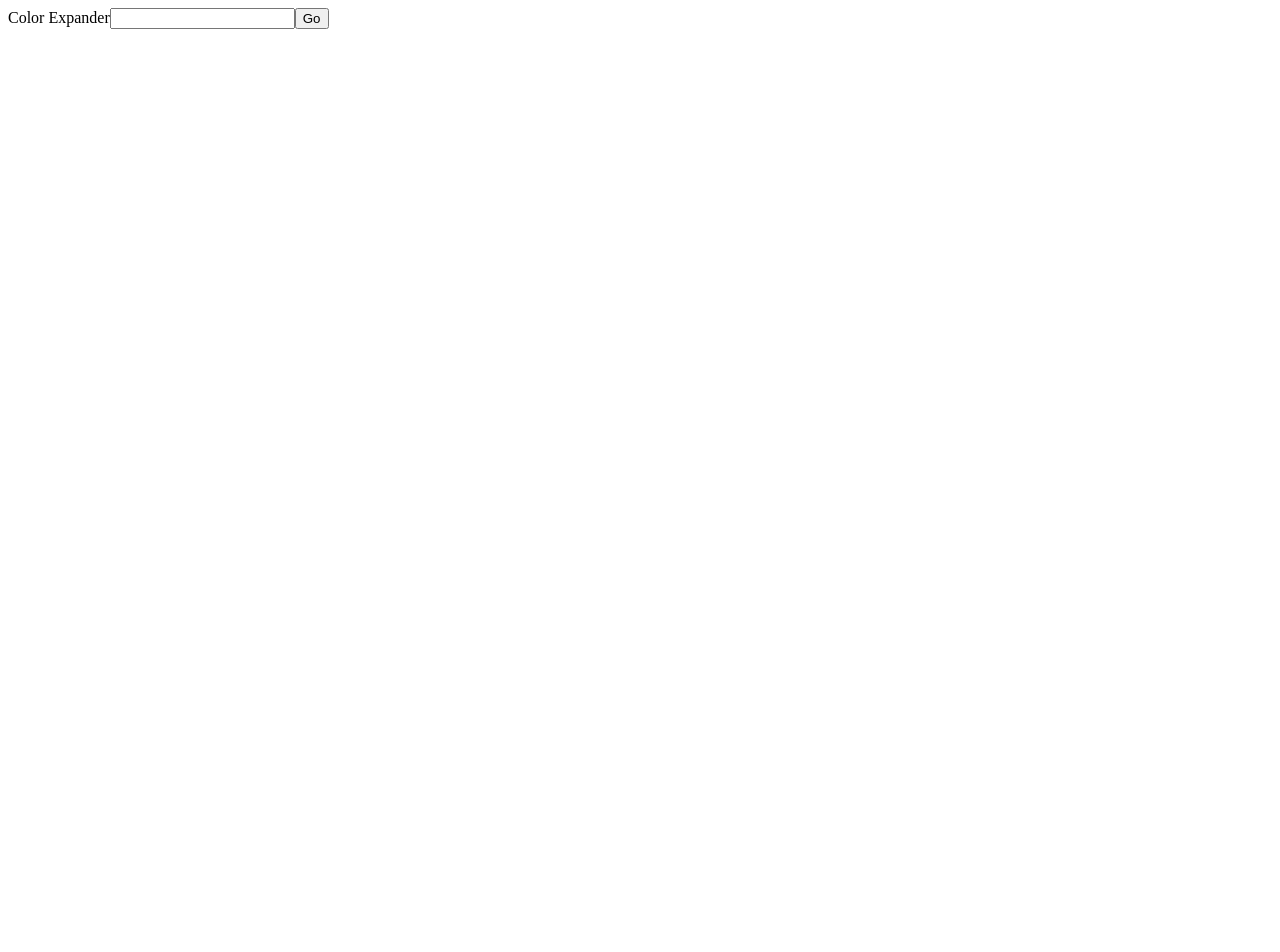
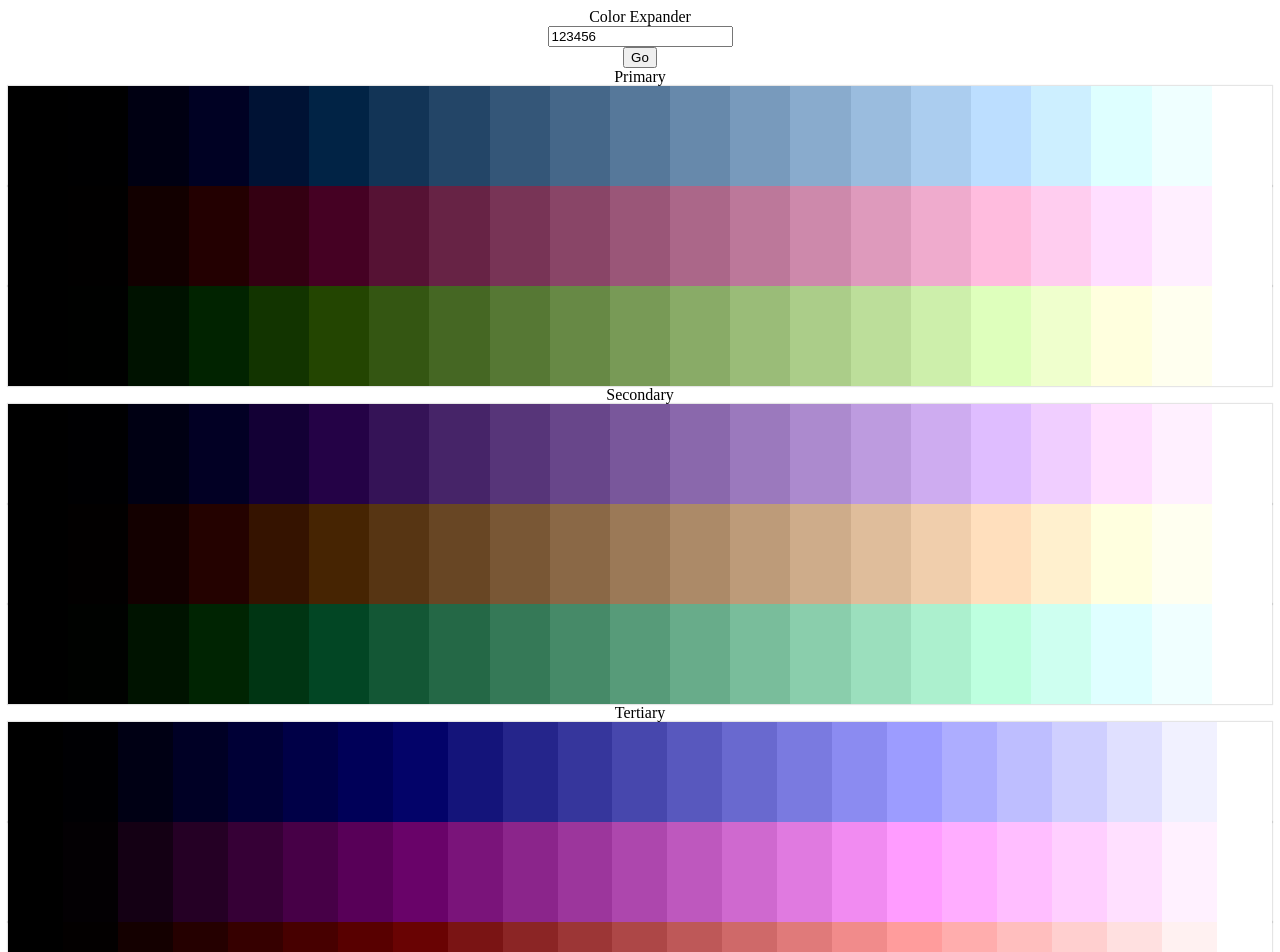
Before and after one commit to cstoddart/color-expander, a React (Create React App) app: page / in a window 1280 px wide. Shown: the top 952 px of the page. Before the commit the page ends 800 px from the top, so only its background shows below. Built offline with nearby package versions, Linux system fonts and the light colour scheme.

Commit message:
add secondary and tertiary colors

```diff
--- a/src/App.js
+++ b/src/App.js
@@ -1,8 +1,14 @@
-import React, { useState } from 'react';
+import React, { useState, useEffect } from 'react';
 import styled from 'styled-components';
 
 import { expandColor, formatHex } from './utilities';
 import { GlobalStyles } from './globalStyles';
+
+const StyledApp = styled.div`
+  display: flex;
+  flex-direction: column;
+  align-items: center;
+`;
 
 const Input = styled.input``;
 
@@ -10,60 +16,190 @@ const Results = styled.div`
   display: flex;
   align-items: center;
   box-shadow : 0 0 1px 1px rgba(0,0,0,0.1);
+  width: 100%;
 `;
 
-  const Result = styled.div`
+const ResultTooltip = styled.div`
+  position: absolute;
+  top: 100%;
+  left: 0;
+  margin-top: 10px;
+  padding: 5px;
+  box-shadow : 0 0 1px 1px rgba(0,0,0,0.1);
+  z-index: 1;
+  background-color: white;
+  opacity: 0;
+`;
+
+const StyledResult = styled.div.attrs(({ color }) => ({
+  style: { background: `#${color}` },
+}))`
   width: 100px;
   height: 100px;
-  background-color: #${({ color }) => color};
   position: relative;
-  margin: ${({ active }) => active && '10px'};
 
-  &:hover:after {
-    content: '#${({ color }) => formatHex(color)}';
-    position: absolute;
-    top: 100%;
-    left: 0;
-    margin-top: 10px;
-    padding: 5px;
-    box-shadow : 0 0 1px 1px rgba(0,0,0,0.1);
+  &:hover ${ResultTooltip} {
+    opacity: 1;
   }
 `;
 
+const Result = ({ color }) => (
+  <StyledResult color={color}>
+    <ResultTooltip>#{formatHex(color)}</ResultTooltip>
+  </StyledResult>
+);
+
 export const App = () => {
-  const [inputValue, setInputValue] = useState('');
-  const [colorHex, setColorHex] = useState(null);
-  const [colorSet, setColorSet] = useState([]);
+  const [inputValue, setInputValue] = useState('123456');
+  const [primaryColorSetA, setPrimaryColorSetA] = useState([]);
+  const [primaryColorSetB, setPrimaryColorSetB] = useState([]);
+  const [primaryColorSetC, setPrimaryColorSetC] = useState([]);
+  const [secondaryColorSetA, setSecondaryColorSetA] = useState([]);
+  const [secondaryColorSetB, setSecondaryColorSetB] = useState([]);
+  const [secondaryColorSetC, setSecondaryColorSetC] = useState([]);
+  const [tertiaryColorSetA, setTertiaryColorSetA] = useState([]);
+  const [tertiaryColorSetB, setTertiaryColorSetB] = useState([]);
+  const [tertiaryColorSetC, setTertiaryColorSetC] = useState([]);
+  const [tertiaryColorSetD, setTertiaryColorSetD] = useState([]);
+  const [tertiaryColorSetE, setTertiaryColorSetE] = useState([]);
+  const [tertiaryColorSetF, setTertiaryColorSetF] = useState([]);
 
-  const handleChange = ({ target: { value } }) => setInputValue(value);
+  useEffect(() => {
+    const [
+      newPrimaryColorSetA,
+      newPrimaryColorSetB,
+      newPrimaryColorSetC,
+      newSecondaryColorSetA,
+      newSecondaryColorSetB,
+      newSecondaryColorSetC,
+      newTertiaryColorSetA,
+      newTertiaryColorSetB,
+      newTertiaryColorSetC,
+      newTertiaryColorSetD,
+      newTertiaryColorSetE,
+      newTertiaryColorSetF,
+    ] = expandColor('123456');
+    setPrimaryColorSetA(newPrimaryColorSetA);
+    setPrimaryColorSetB(newPrimaryColorSetB);
+    setPrimaryColorSetC(newPrimaryColorSetC);
+    setSecondaryColorSetA(newSecondaryColorSetA);
+    setSecondaryColorSetB(newSecondaryColorSetB);
+    setSecondaryColorSetC(newSecondaryColorSetC);
+    setTertiaryColorSetA(newTertiaryColorSetA);
+    setTertiaryColorSetB(newTertiaryColorSetB);
+    setTertiaryColorSetC(newTertiaryColorSetC);
+    setTertiaryColorSetD(newTertiaryColorSetD);
+    setTertiaryColorSetE(newTertiaryColorSetE);
+    setTertiaryColorSetF(newTertiaryColorSetF);
+  }, []);
+
+  const handleChange = ({ target: { value } }) => inputValue[0] === '#'
+    ? setInputValue(value.substring(1))
+    : setInputValue(value);
   const handleClick = () => {
-    /* eslint-disable no-unused-vars */
-    const [_, ...hexCode] = inputValue;
-    const colorHex = inputValue[0] === '#'
-      ? hexCode
+    const colorHex = inputValue.length === 3
+      ? `${inputValue[0]}${inputValue[0]}${inputValue[1]}${inputValue[1]}${inputValue[2]}${inputValue[2]}`
       : inputValue;
-    if (colorHex.length === 3) {
-      const hexValue = `${colorHex[0]}${colorHex[0]}${colorHex[1]}${colorHex[1]}${colorHex[2]}${colorHex[2]}`;
-      setColorSet(expandColor(hexValue));
-      setColorHex(hexValue);
-    } else if (colorHex.length === 6) {
-      setColorSet(expandColor(colorHex));
-      setColorHex(colorHex);
-    }
+    const [
+      newPrimaryColorSetA,
+      newPrimaryColorSetB,
+      newPrimaryColorSetC,
+      newSecondaryColorSetA,
+      newSecondaryColorSetB,
+      newSecondaryColorSetC,
+      newTertiaryColorSetA,
+      newTertiaryColorSetB,
+      newTertiaryColorSetC,
+      newTertiaryColorSetD,
+      newTertiaryColorSetE,
+      newTertiaryColorSetF,
+    ] = expandColor(colorHex);
+    setPrimaryColorSetA(newPrimaryColorSetA);
+    setPrimaryColorSetB(newPrimaryColorSetB);
+    setPrimaryColorSetC(newPrimaryColorSetC);
+    setSecondaryColorSetA(newSecondaryColorSetA);
+    setSecondaryColorSetB(newSecondaryColorSetB);
+    setSecondaryColorSetC(newSecondaryColorSetC);
+    setTertiaryColorSetA(newTertiaryColorSetA);
+    setTertiaryColorSetB(newTertiaryColorSetB);
+    setTertiaryColorSetC(newTertiaryColorSetC);
+    setTertiaryColorSetD(newTertiaryColorSetD);
+    setTertiaryColorSetE(newTertiaryColorSetE);
+    setTertiaryColorSetF(newTertiaryColorSetF);
     return;
   };
 
+  const handleKeyDown = ({ key }) => key === 'Enter' && handleClick();
+
   return (
-    <div>
+    <StyledApp>
       <GlobalStyles />
       Color Expander
-      <Input onChange={handleChange} value={inputValue} />
+      <Input onChange={handleChange} value={inputValue} onKeyDown={handleKeyDown} />
       <button onClick={handleClick}>Go</button>
-      {!!colorSet.length && (
+      Primary
+      {!!primaryColorSetA.length && (
         <Results>
-          {colorSet.map((color) => <Result key={color} color={color} active={color === colorHex} />)}
+          {primaryColorSetA.map((color) => <Result key={color} color={color} />)}
         </Results>
       )}
-    </div>
+      {!!primaryColorSetB.length && (
+        <Results>
+          {primaryColorSetB.map((color) => <Result key={color} color={color} />)}
+        </Results>
+      )}
+      {!!primaryColorSetC.length && (
+        <Results>
+          {primaryColorSetC.map((color) => <Result key={color} color={color} />)}
+        </Results>
+      )}
+      Secondary
+      {!!secondaryColorSetA.length && (
+        <Results>
+          {secondaryColorSetA.map((color) => <Result key={color} color={color} />)}
+        </Results>
+      )}
+      {!!secondaryColorSetB.length && (
+        <Results>
+          {secondaryColorSetB.map((color) => <Result key={color} color={color} />)}
+        </Results>
+      )}
+      {!!secondaryColorSetC.length && (
+        <Results>
+          {secondaryColorSetC.map((color) => <Result key={color} color={color} />)}
+        </Results>
+      )}
+      Tertiary
+      {!!tertiaryColorSetA.length && (
+        <Results>
+          {tertiaryColorSetA.map((color) => <Result key={color} color={color} />)}
+        </Results>
+      )}
+      {!!tertiaryColorSetB.length && (
+        <Results>
+          {tertiaryColorSetB.map((color) => <Result key={color} color={color} />)}
+        </Results>
+      )}
+      {!!tertiaryColorSetC.length && (
+        <Results>
+          {tertiaryColorSetC.map((color) => <Result key={color} color={color} />)}
+        </Results>
+      )}
+      {!!tertiaryColorSetD.length && (
+        <Results>
+          {tertiaryColorSetD.map((color) => <Result key={color} color={color} />)}
+        </Results>
+      )}
+      {!!tertiaryColorSetE.length && (
+        <Results>
+          {tertiaryColorSetE.map((color) => <Result key={color} color={color} />)}
+        </Results>
+      )}
+      {!!tertiaryColorSetF.length && (
+        <Results>
+          {tertiaryColorSetF.map((color) => <Result key={color} color={color} />)}
+        </Results>
+      )}
+    </StyledApp>
   );
 };
--- a/src/utilities/index.js
+++ b/src/utilities/index.js
@@ -13,15 +13,6 @@ export function formatHex (hex) {
   }
 }
 
-export function expandColor(color) {
-  if (color === 'ffffff') {
-    return [...darkenColor(color), color];
-  } else if (color === '000000') {
-    return [color, ...lightenColor(color)];
-  }
-  return [...darkenColor(color), color, ...lightenColor(color)];
-}
-
 function splitChannels(color) {
   const redChannel = `${color[0]}${color[1]}`;
   const greenChannel = `${color[2]}${color[3]}`;
@@ -29,14 +20,42 @@ function splitChannels(color) {
   return [redChannel, greenChannel, blueChannel]
 }
 
+function rotateHue(color) {
+  const [redChannel, greenChannel, blueChannel] = splitChannels(color);
+  const primaryColorA = `${redChannel}${greenChannel}${blueChannel}`;
+  const primaryColorB = `${blueChannel}${redChannel}${greenChannel}`;
+  const primaryColorC = `${greenChannel}${blueChannel}${redChannel}`;
+  return [primaryColorA, primaryColorB, primaryColorC];
+}
+
+function darkenColor(color) {
+  let nextColor = color;
+  const darkenedColors = [];
+  while (nextColor !== '000000') {
+    const [redChannel, greenChannel, blueChannel] = splitChannels(nextColor);
+    const nextRedChannel = ((parseInt(redChannel, 16) - 17 < 0) ? 0 : parseInt(redChannel, 16) - 17).toString(16);
+    const nextGreenChannel = ((parseInt(greenChannel, 16) - 17 < 0) ? 0 : parseInt(greenChannel, 16) - 17).toString(16);
+    const nextBlueChannel = ((parseInt(blueChannel, 16) - 17 < 0) ? 0 : parseInt(blueChannel, 16) - 17).toString(16);
+    nextColor = `${nextRedChannel.length === 1
+      ? `0${nextRedChannel}`
+      : nextRedChannel}${nextGreenChannel.length === 1
+        ? `0${nextGreenChannel}`
+        : nextGreenChannel}${nextBlueChannel.length === 1
+          ? `0${nextBlueChannel}`
+          : nextBlueChannel}`;
+    darkenedColors.push(nextColor);
+  }
+  return darkenedColors.reverse();
+}
+
 function lightenColor(color) {
   let nextColor = color;
   const lightenedColors = [];
   while (nextColor !== 'ffffff') {
     const [redChannel, greenChannel, blueChannel] = splitChannels(nextColor);
-    const nextRedChannel = ((parseInt(redChannel, 16) + 17 > 255) ? 255 : parseInt(redChannel, 16) + 17).toString(16);
-    const nextGreenChannel = ((parseInt(greenChannel, 16) + 17 > 255) ? 255 : parseInt(greenChannel, 16) + 17).toString(16);
-    const nextBlueChannel = ((parseInt(blueChannel, 16) + 17 > 255) ? 255 : parseInt(blueChannel, 16) + 17).toString(16);
+    const nextRedChannel = ((parseInt(redChannel, 16) + 17 > 255) ? parseInt(255).toString(16) : parseInt(redChannel, 16) + 17).toString(16);
+    const nextGreenChannel = ((parseInt(greenChannel, 16) + 17 > 255) ? parseInt(255).toString(16) : parseInt(greenChannel, 16) + 17).toString(16);
+    const nextBlueChannel = ((parseInt(blueChannel, 16) + 17 > 255) ? parseInt(255).toString(16) : parseInt(blueChannel, 16) + 17).toString(16);
     nextColor = `${nextRedChannel.length === 1
       ? `0${nextRedChannel}`
       : nextRedChannel}${nextGreenChannel.length === 1
@@ -49,22 +68,101 @@ function lightenColor(color) {
   return lightenedColors;
 }
 
-function darkenColor(color) {
-  let nextColor = color;
-  const darkenedColors = [];
-  while (nextColor !== '000000') {
-    const [redChannel, greenChannel, blueChannel] = splitChannels(nextColor);
-    const nextRedChannel = ((parseInt(redChannel, 16) - 17 <= 0) ? 0 : parseInt(redChannel, 16) - 17).toString(16);
-    const nextGreenChannel = ((parseInt(greenChannel, 16) - 17 <= 0) ? 0 : parseInt(greenChannel, 16) - 17).toString(16);
-    const nextBlueChannel = ((parseInt(blueChannel, 16) - 17 <= 0) ? 0 : parseInt(blueChannel, 16) - 17).toString(16);
-    nextColor = `${nextRedChannel.length === 1
-      ? `0${nextRedChannel}`
-      : nextRedChannel}${nextGreenChannel.length === 1
-        ? `0${nextGreenChannel}`
-        : nextGreenChannel}${nextBlueChannel.length === 1
-          ? `0${nextBlueChannel}`
-          : nextBlueChannel}`;
-    darkenedColors.push(nextColor);
+function expandLightness(color) {
+  if (color === 'ffffff') {
+    return [...darkenColor(color), color];
+  } else if (color === '000000') {
+    return [color, ...lightenColor(color)];
   }
-  return darkenedColors.reverse();
+  return [...darkenColor(color), color, ...lightenColor(color)];
 }
+
+function combineColors(colorA, colorB) {
+  const [redChannelA, greenChannelA, blueChannelA] = splitChannels(colorA);
+  const [redChannelB, greenChannelB, blueChannelB] = splitChannels(colorB);
+  let redChannel = (parseInt(redChannelA, 16) + parseInt(redChannelB, 16) > 255) ? parseInt(255).toString(16) : (parseInt(redChannelA, 16) + parseInt(redChannelB, 16)).toString(16);
+  let greenChannel = (parseInt(greenChannelA, 16) + parseInt(greenChannelB, 16) > 255) ? parseInt(255).toString(16) : (parseInt(greenChannelA, 16) + parseInt(greenChannelB, 16)).toString(16);
+  let blueChannel = (parseInt(blueChannelA, 16) + parseInt(blueChannelB, 16) > 255) ? parseInt(255).toString(16) : (parseInt(blueChannelA, 16) + parseInt(blueChannelB, 16)).toString(16);
+  if (redChannel === '0') redChannel = '00';
+  if (greenChannel === '0') greenChannel = '00';
+  if (blueChannel === '0') blueChannel = '00';
+  console.log('COLOR',  `${redChannel}${greenChannel}${blueChannel}`);
+  return `${redChannel}${greenChannel}${blueChannel}`;
+}
+
+function generateSecondaryColors(primaryColorA, primaryColorB, primaryColorC) {
+  const secondaryColorA = combineColors(primaryColorA, primaryColorB);
+  const secondaryColorB = combineColors(primaryColorB, primaryColorC);
+  const secondaryColorC = combineColors(primaryColorC, primaryColorA);
+  return [secondaryColorA, secondaryColorB, secondaryColorC];
+}
+
+function generateTertiaryColors(
+  primaryColorA,
+  primaryColorB,
+  primaryColorC,
+  secondaryColorA,
+  secondaryColorB,
+  secondaryColorC,
+) {
+  const tertiaryColorA = combineColors(primaryColorA, secondaryColorA);
+  const tertiaryColorB = combineColors(secondaryColorA, primaryColorB);
+  const tertiaryColorC = combineColors(primaryColorB, secondaryColorB);
+  const tertiaryColorD = combineColors(secondaryColorB, primaryColorC);
+  const tertiaryColorE = combineColors(primaryColorC, secondaryColorC);
+  const tertiaryColorF = combineColors(secondaryColorC, primaryColorA);
+  return [
+    tertiaryColorA,
+    tertiaryColorB,
+    tertiaryColorC,
+    tertiaryColorD,
+    tertiaryColorE,
+    tertiaryColorF,
+  ];
+}
+
+export function expandColor(color) {
+  const [primaryColorA, primaryColorB, primaryColorC] = rotateHue(color);
+  const primaryColorSetA = expandLightness(primaryColorA);
+  const primaryColorSetB = expandLightness(primaryColorB);
+  const primaryColorSetC = expandLightness(primaryColorC);
+  const [secondaryColorA, secondaryColorB, secondaryColorC] = generateSecondaryColors(primaryColorA, primaryColorB, primaryColorC);
+  const secondaryColorSetA = expandLightness(secondaryColorA);
+  const secondaryColorSetB = expandLightness(secondaryColorB);
+  const secondaryColorSetC = expandLightness(secondaryColorC);
+  const [
+    tertiaryColorA,
+    tertiaryColorB,
+    tertiaryColorC,
+    tertiaryColorD,
+    tertiaryColorE,
+    tertiaryColorF,
+  ] = generateTertiaryColors(
+    primaryColorA,
+    primaryColorB,
+    primaryColorC,
+    secondaryColorA,
+    secondaryColorB,
+    secondaryColorC,
+  );
+  const tertiaryColorSetA = expandLightness(tertiaryColorA);
+  const tertiaryColorSetB = expandLightness(tertiaryColorB);
+  const tertiaryColorSetC = expandLightness(tertiaryColorC);
+  const tertiaryColorSetD = expandLightness(tertiaryColorD);
+  const tertiaryColorSetE = expandLightness(tertiaryColorE);
+  const tertiaryColorSetF = expandLightness(tertiaryColorF);
+  return [
+    primaryColorSetA,
+    primaryColorSetB,
+    primaryColorSetC,
+    secondaryColorSetA,
+    secondaryColorSetB,
+    secondaryColorSetC,
+    tertiaryColorSetA,
+    tertiaryColorSetB,
+    tertiaryColorSetC,
+    tertiaryColorSetD,
+    tertiaryColorSetE,
+    tertiaryColorSetF,
+  ];
+}
```
